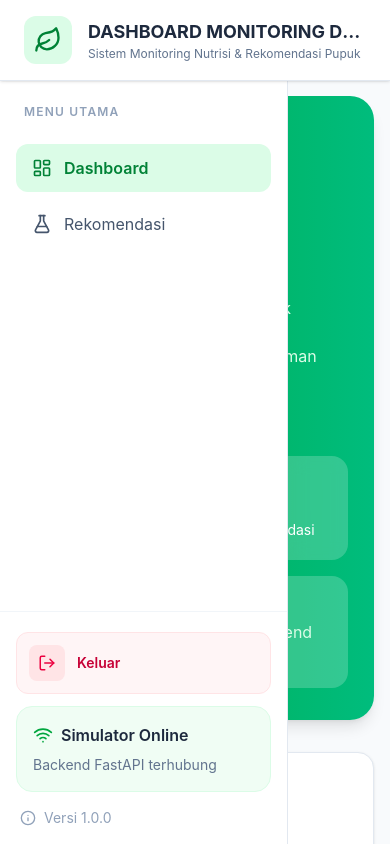
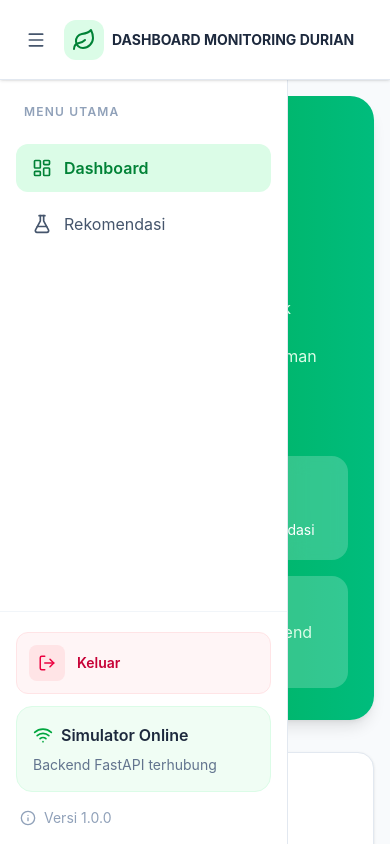
Before and after one commit to andri-irawan79/monitoring_web, a Vue app in the folder frontend/: page / in a window 390 px wide. Shown: the top 844 px of the page. Built offline with nearby package versions, Linux system fonts and the light colour scheme; no server answers; sample sign-in values are in the browser's storage.

Commit message:
Add responsive mobile navigation toggle to navbar

```diff
--- a/frontend/src/components/layout/AppNavbar.vue
+++ b/frontend/src/components/layout/AppNavbar.vue
@@ -1,8 +1,17 @@
 <script setup>
 import { onMounted } from "vue";
-import { Leaf, UserCircle2 } from "lucide-vue-next";
+import { Leaf, UserCircle2, Menu, X } from "lucide-vue-next";
 import { currentUser } from "../../services/authState";
 import { getCurrentAccount } from "../../services/authService";
+
+defineProps({
+  sidebarOpen: {
+    type: Boolean,
+    default: false
+  }
+});
+
+const emit = defineEmits(["toggle-sidebar"]);
 
 onMounted(async () => {
   if (!currentUser.value) {
@@ -16,33 +25,59 @@ onMounted(async () => {
 </script>
 
 <template>
-  <header class="fixed top-0 left-0 right-0 z-50 bg-white border-b border-slate-200 shadow-sm">
-    <div class="max-w-screen-2xl mx-auto px-6 md:px-8 h-20 flex items-center justify-between">
-      <div class="flex items-center gap-4 min-w-0">
-        <div class="w-12 h-12 rounded-xl bg-green-100 flex items-center justify-center shrink-0">
-          <Leaf class="w-7 h-7 text-green-700" />
+  <header class="fixed top-0 left-0 right-0 z-50 h-20 bg-white border-b border-slate-200 shadow-sm">
+    <div class="max-w-screen-2xl mx-auto h-full px-4 sm:px-6 md:px-8 flex items-center justify-between gap-3">
+      <div class="flex items-center gap-2 sm:gap-4 min-w-0">
+        <button
+          type="button"
+          class="
+            flex
+            h-10
+            w-10
+            shrink-0
+            items-center
+            justify-center
+            rounded-xl
+            text-slate-600
+            transition-colors
+            hover:bg-slate-100
+            focus-visible:outline-none
+            focus-visible:ring-2
+            focus-visible:ring-green-500
+            lg:hidden
+          "
+          :aria-expanded="sidebarOpen"
+          aria-controls="app-sidebar"
+          :aria-label="sidebarOpen ? 'Tutup menu navigasi' : 'Buka menu navigasi'"
+          @click="emit('toggle-sidebar')"
+        >
+          <X v-if="sidebarOpen" class="h-5 w-5" />
+          <Menu v-else class="h-5 w-5" />
+        </button>
+
+        <div class="flex h-10 w-10 sm:h-12 sm:w-12 shrink-0 items-center justify-center rounded-xl bg-green-100">
+          <Leaf class="h-6 w-6 sm:h-7 sm:w-7 text-green-700" />
         </div>
+
         <div class="min-w-0">
-          <h1 class="text-lg md:text-2xl font-bold text-slate-800 truncate">
+          <h1 class="truncate text-sm sm:text-lg md:text-2xl font-bold text-slate-800">
             DASHBOARD MONITORING DURIAN
           </h1>
-          <p class="text-xs md:text-sm text-slate-500 truncate">
+          <p class="hidden xs:block truncate text-[10px] sm:text-xs md:text-sm text-slate-500">
             Sistem Monitoring Nutrisi & Rekomendasi Pupuk
           </p>
         </div>
       </div>
 
-      <div class="flex items-center gap-2 md:gap-5">
-        <div class="hidden sm:flex items-center gap-2 min-w-0">
-          <UserCircle2 class="w-8 h-8 text-green-700 shrink-0" />
-          <div class="min-w-0">
-            <p class="font-semibold text-sm text-slate-800 truncate max-w-40">
-              {{ currentUser?.full_name || "Pengguna" }}
-            </p>
-            <p class="text-xs text-slate-500 truncate max-w-40">
-              {{ currentUser?.email || "" }}
-            </p>
-          </div>
+      <div class="hidden md:flex items-center gap-2 min-w-0 shrink-0">
+        <UserCircle2 class="h-8 w-8 text-green-700 shrink-0" />
+        <div class="min-w-0">
+          <p class="max-w-40 truncate text-sm font-semibold text-slate-800">
+            {{ currentUser?.full_name || "Pengguna" }}
+          </p>
+          <p class="max-w-40 truncate text-xs text-slate-500">
+            {{ currentUser?.email || "" }}
+          </p>
         </div>
       </div>
     </div>
```
